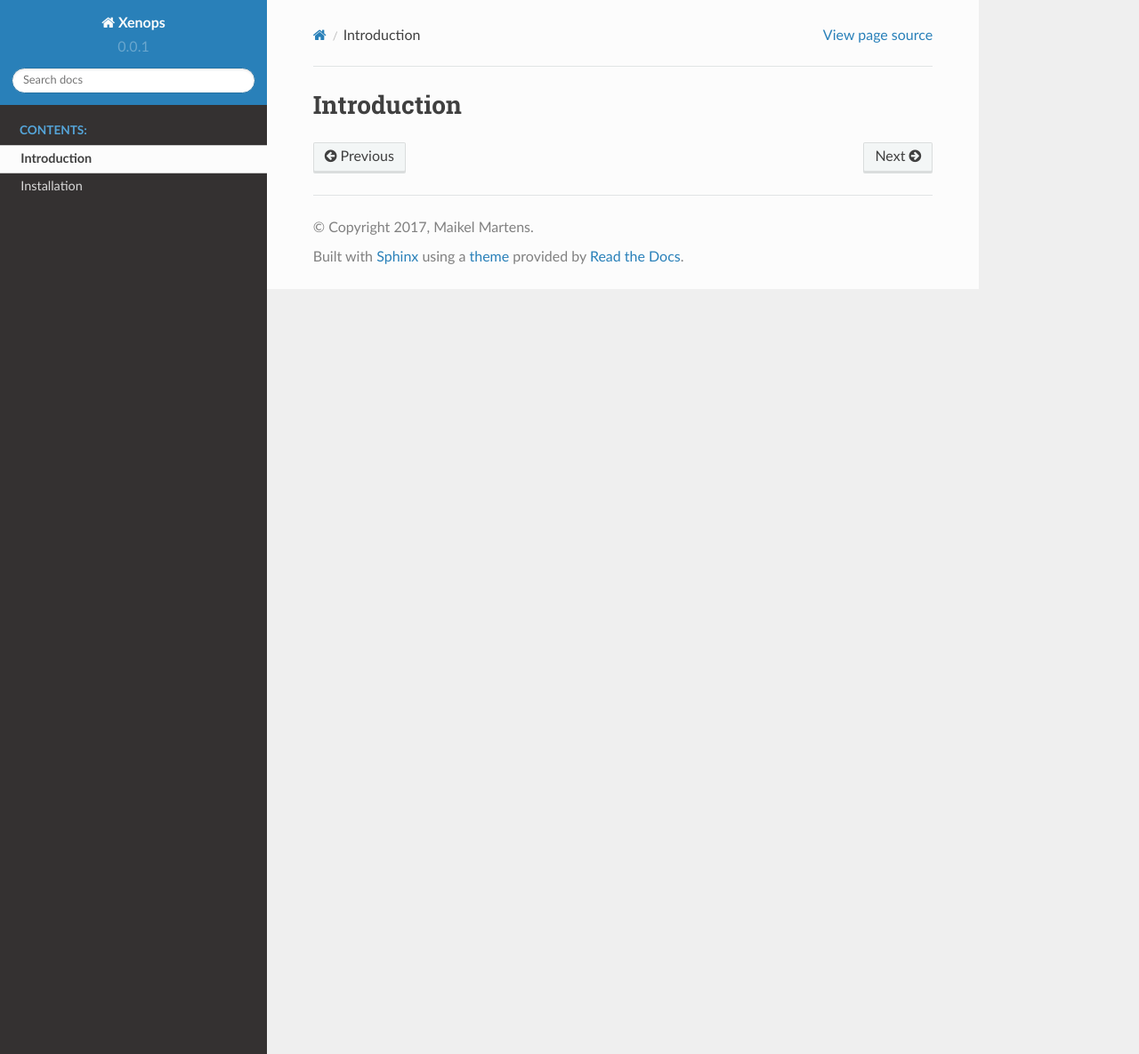
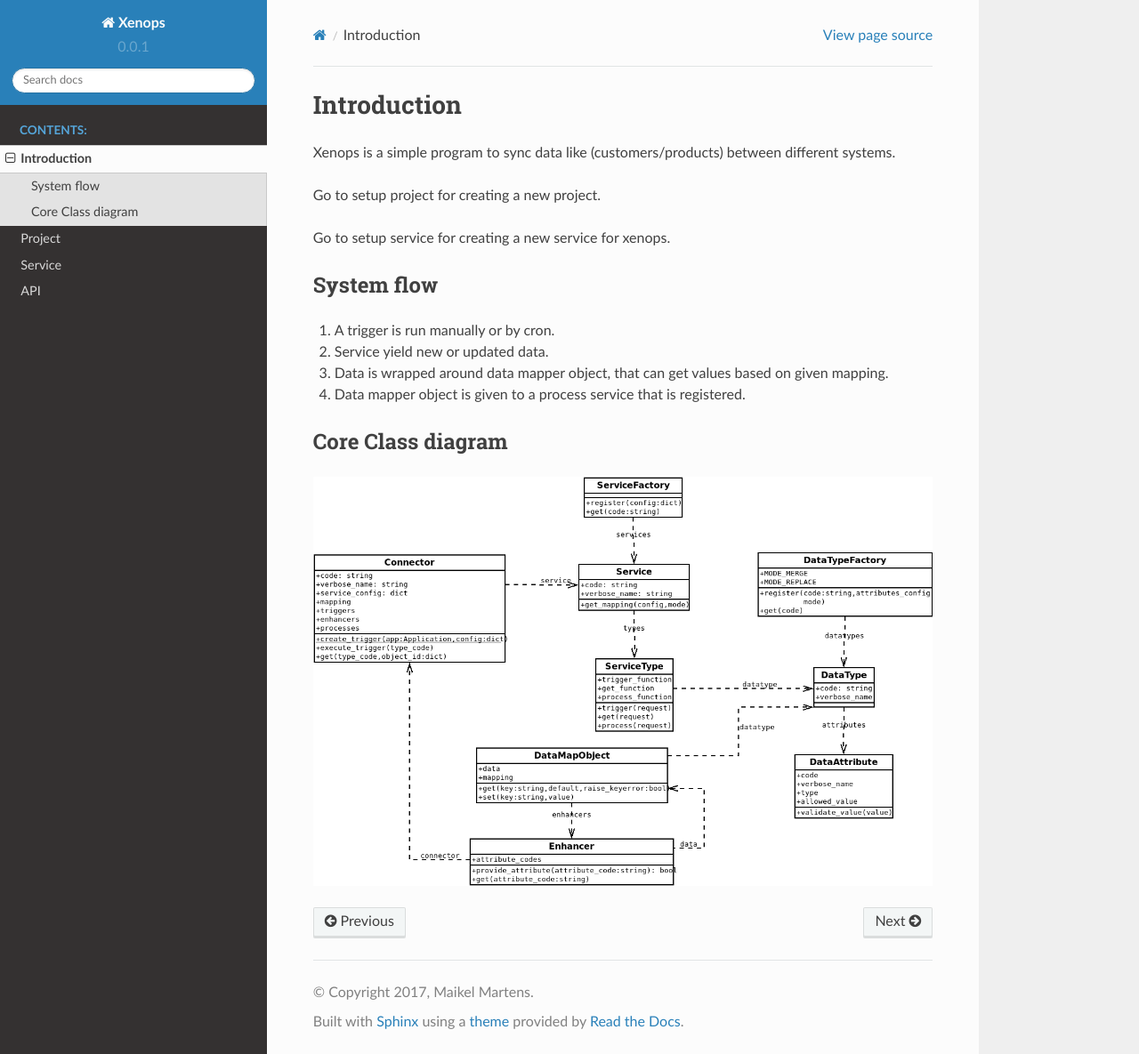
Before and after one commit to krukas/Xenops, a Sphinx documentation site: the page built from docs/01-introduction.rst, in a window 1280 px wide and 1185 px high. Shown: the whole window at 89% size. Built offline with Sphinx 7.4.7 and the Read the Docs theme 2.0.0, drawn with Linux system fonts in a browser that asks for light colours.

Commit message:
[TASK] Init docs

```diff
--- a/docs/01-introduction.rst
+++ b/docs/01-introduction.rst
@@ -1,2 +1,22 @@
 Introduction
 ============
+
+Xenops is a simple program to sync data like (customers/products) between different systems.
+
+Go to setup project for creating a new project.
+
+Go to setup service for creating a new service for xenops.
+
+System flow
+-----------
+
+1) A trigger is run manually or by cron.
+2) Service yield new or updated data.
+3) Data is wrapped around data mapper object, that can get values based on given mapping.
+4) Data mapper object is given to a process service that is registered.
+
+
+Core Class diagram
+------------------
+
+.. image:: images/class_diagram.png
--- a/docs/02-installation.rst
+++ /dev/null
@@ -1,2 +0,0 @@
-Installation
-============
--- a/docs/conf.py
+++ b/docs/conf.py
@@ -3,6 +3,10 @@
 #
 # xenops documentation build configuration file, created by
 # sphinx-quickstart on Fri Oct  6 11:15:27 2017.
+import os
+import sys
+
+sys.path.insert(0, os.path.dirname(os.path.dirname(os.path.realpath(__file__))))
 
 # -- General configuration ------------------------------------------------
 # Add any Sphinx extension module names here, as strings. They can be
@@ -10,7 +14,8 @@
 # ones.
 extensions = [
 	'sphinx.ext.autodoc',
-    'sphinx.ext.viewcode'
+    'sphinx.ext.viewcode',
+    'sphinx.ext.todo',
 ]
 
 # Add any paths that contain templates here, relative to this directory.
--- a/docs/index.rst
+++ b/docs/index.rst
@@ -11,7 +11,9 @@ Welcome to Xnenops documentation!
    :caption: Contents:
 
    01-introduction
-   02-installation
+   02-project
+   03-service
+   04-api
 
 
 
```
Also changed, not shown: docs/02-project.rst (added, +76 -0 lines), docs/03-service.rst (added, +76 -0 lines), docs/04-api.rst (added, +10 -0 lines), docs/images/class_diagram.png (added).
